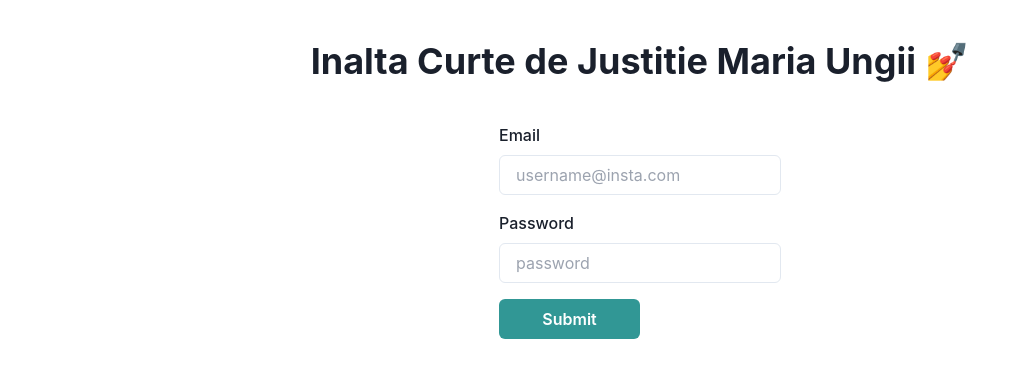
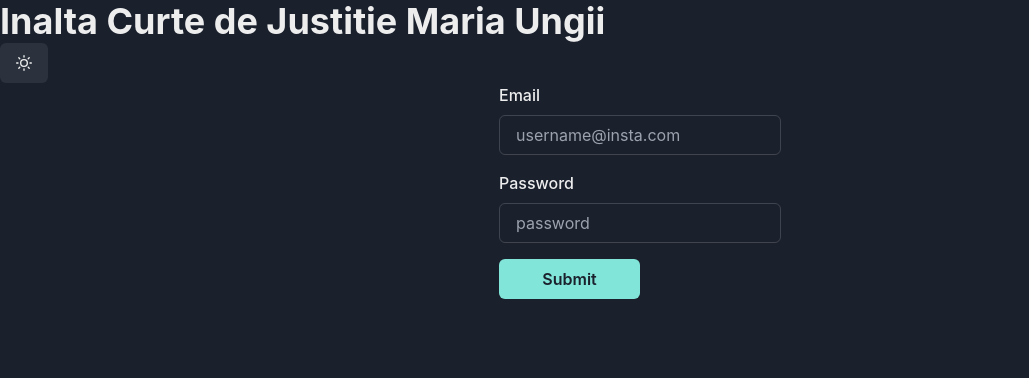
Before and after one commit to ngeorge07/insta-voting, a React (Vite) app: page / in a window 1280 px wide. Shown: the top 378 px of the page, without its empty margins (0-1029 px from the left). Built offline with nearby package versions, Linux system fonts and the light colour scheme; no server answers.

Commit message:
implement dark/light mode

```diff
--- a/package.json
+++ b/package.json
@@ -10,6 +10,7 @@
     "preview": "vite preview"
   },
   "dependencies": {
+    "@chakra-ui/icons": "^2.1.1",
     "@chakra-ui/react": "^2.8.2",
     "@emotion/react": "^11.11.3",
     "@emotion/styled": "^11.11.0",
--- a/src/App.tsx
+++ b/src/App.tsx
@@ -2,25 +2,18 @@ import { useAuthState } from "react-firebase-hooks/auth";
 import { auth } from "./createFirebase";
 import SignIn from "./components/SignIn";
 import VotingSection from "./components/VotingSection";
-import { Spinner, Flex, Heading } from "@chakra-ui/react";
+import { Spinner, Flex } from "@chakra-ui/react";
+import Header from "./components/Header";
 import "./index.css";
 
 function App() {
   const [user, loading] = useAuthState(auth);
 
   return (
+    <>
+      <Header />
+
       <main>
-      <Heading
-        textAlign="center"
-        maxW="2xl"
-        as="h1"
-        size="xl"
-        mx="auto"
-        my={10}
-      >
-        Inalta Curte de Justitie Maria Ungii 💅
-      </Heading>
-
         <Flex
           as="section"
           flexDirection="column"
@@ -46,6 +39,7 @@ function App() {
           )}
         </Flex>
       </main>
+    </>
   );
 }
 
--- /dev/null
+++ b/src/components/Header.tsx
@@ -0,0 +1,19 @@
+import { Heading } from "@chakra-ui/react";
+import { useColorMode, Button } from "@chakra-ui/react";
+import { SunIcon, MoonIcon } from "@chakra-ui/icons";
+
+export default function Header() {
+  const { colorMode, toggleColorMode } = useColorMode();
+
+  return (
+    <header className="my-8 flex justify-center items-center gap-6 mx-auto max-w-[80%] sm:max-w-full sm:mx-0">
+      <Heading as="h1" size="xl">
+        Inalta Curte de Justitie Maria Ungii
+      </Heading>
+
+      <Button onClick={toggleColorMode}>
+        {colorMode === "light" ? <MoonIcon /> : <SunIcon />}
+      </Button>
+    </header>
+  );
+}
--- a/src/main.tsx
+++ b/src/main.tsx
@@ -2,11 +2,12 @@ import React from "react";
 import { ChakraProvider } from "@chakra-ui/react";
 import ReactDOM from "react-dom";
 import App from "./App";
+import theme from "../theme";
 
 const rootElement = document.getElementById("root");
 ReactDOM.render(
   <React.StrictMode>
-    <ChakraProvider>
+    <ChakraProvider theme={theme}>
       <App />
     </ChakraProvider>
   </React.StrictMode>,
--- /dev/null
+++ b/theme.ts
@@ -0,0 +1,12 @@
+import { extendTheme, type ThemeConfig } from "@chakra-ui/react";
+
+// 2. Add your color mode config
+const config: ThemeConfig = {
+  initialColorMode: "dark",
+  useSystemColorMode: false,
+};
+
+// 3. extend the theme
+const theme = extendTheme({ config });
+
+export default theme;
```
Also changed, not shown: 1 other file (tests, documents, lock files or other folders). Lines whose indentation alone changed are shown as unchanged.
